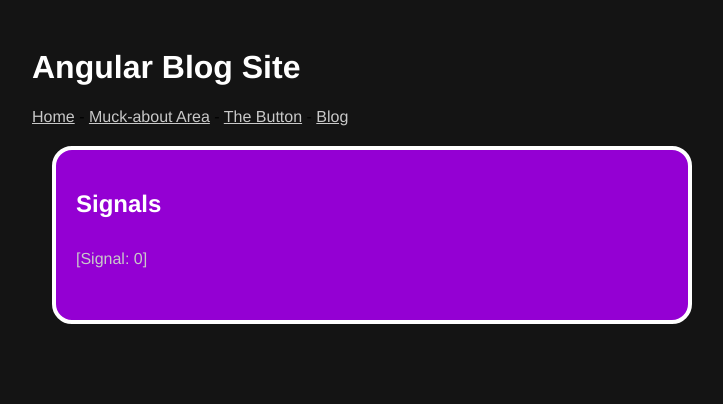
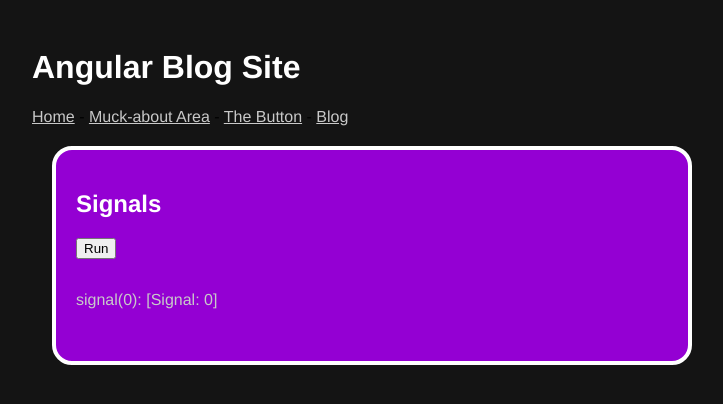
Before and after one commit to Ch0live/basic-angular-site, an Angular app: page /muck-about-area in a window 1280 px wide. Shown: the top 404 px of the page, without its empty margins (268-991 px from the left). Built offline with nearby package versions, Linux system fonts and the light colour scheme.

Commit message:
Signal updates

```diff
--- a/src/app/muck-about-area/muck-about-area.component.html
+++ /dev/null
@@ -1,6 +0,0 @@
-<div class="main">
-    <h2>Signals</h2>
-    <p>
-        {{ label }}
-    </p>
-</div>
--- a/src/app/muck-about-area/muck-about-area.component.ts
+++ b/src/app/muck-about-area/muck-about-area.component.ts
@@ -3,10 +3,28 @@
 @Component({
   selector: 'blog-muck-about-area',
   imports: [],
-  templateUrl: './muck-about-area.component.html',
+  template: `
+    <div class="main">
+      <h2>Signals</h2>
+      <button (click)="onClick()">Run</button>
+      <p>
+          {{ label }}
+      </p>
+    </div>
+    `,
   styleUrl: './muck-about-area.component.css'
 })
 export class MuckAboutAreaComponent {
   readonly count = signal(0)
-  label = String(this.count);
+  label: string = "signal(0): " + String(this.count)
+
+  onClick() {
+    // Set a signal
+    this.count.set(3);
+    this.label = this.label + " count.set(3): " + String(this.count)
+
+    // Increment signal
+    this.count.update(value => value + 1)
+    this.label = this.label + " count.update(value => value + 1): " + String(this.count)
+  }
 }
```
Also changed, not shown: src/app/muck-about-area/signals/signals.service.ts (added, +8 -0 lines), 1 other file (tests, documents, lock files or other folders).
